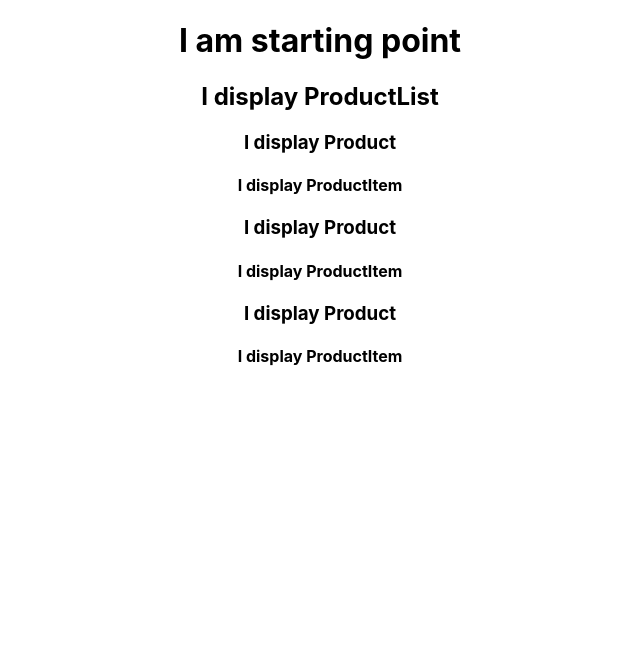
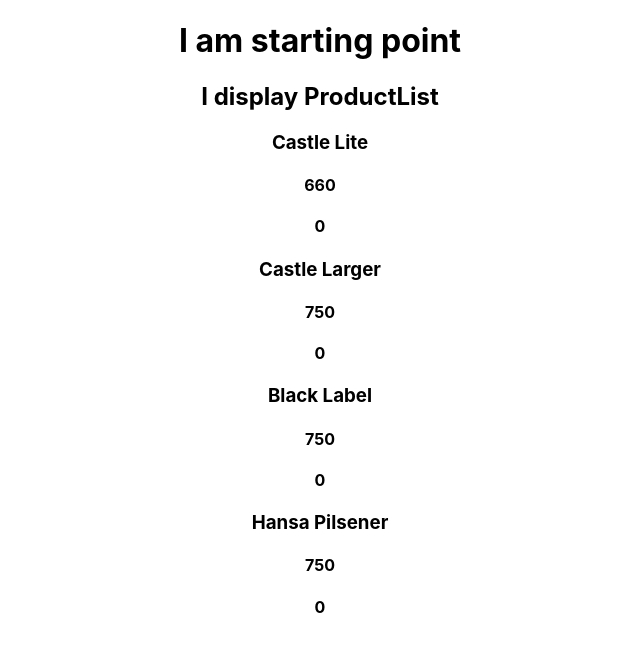
Before and after one commit to tabs150/inventroid, a React (Create React App) app: page / in a window 1280 px wide. Shown: the top 652 px of the page, without its empty margins (320-960 px from the left). Built offline with nearby package versions, Linux system fonts and the light colour scheme.

Commit message:
Displayed data in components

```diff
--- a/src/App.js
+++ b/src/App.js
@@ -5,25 +5,25 @@
 function App() {
   const [items, setItems] = useState([
     {
-      item: 'Castle Lite',
+      name: 'Castle Lite',
       volume: 660,
       inStock: false,
       quantity: 0
     },
     {
-      item: 'Castle Larger',
+      name: 'Castle Larger',
       volume: 750,
       inStock: false,
       quantity: 0
     },
     {
-      item: 'Black Label',
+      name: 'Black Label',
       volume: 750,
       inStock: false,
       quantity: 0
     },
     {
-      item: 'Hansa Pilsener',
+      name: 'Hansa Pilsener',
       volume: 750,
       inStock: false,
       quantity: 0
@@ -32,7 +32,7 @@
   return (
     <div className='App'>
       <h1>I am starting point</h1>
-      <ProductList />
+      <ProductList value={items} />
     </div>
   );
 }
--- a/src/components/Product.js
+++ b/src/components/Product.js
@@ -1,11 +1,11 @@
 import React from 'react';
 import ProductItem from './ProductItem';
 
-function Product() {
+function Product({ index, item }) {
   return (
     <div>
-      <h3>I display Product</h3>
-      <ProductItem />
+      <h3>{item.name}</h3>
+      <ProductItem value={item} />
     </div>
   );
 }
--- a/src/components/ProductItem.js
+++ b/src/components/ProductItem.js
@@ -1,9 +1,10 @@
 import React from 'react';
 
-function ProductItem() {
+function ProductItem({ value }) {
   return (
     <div>
-      <h4>I display ProductItem</h4>
+      <h4>{value.volume}</h4>
+      <h4>{value.quantity}</h4>
     </div>
   );
 }
--- a/src/components/ProductList.js
+++ b/src/components/ProductList.js
@@ -1,13 +1,13 @@
 import React from 'react';
 import Product from './Product';
 
-function ProductList() {
+function ProductList({ value }) {
   return (
     <div>
       <h2>I display ProductList</h2>
-      <Product />
-      <Product />
-      <Product />
+      {value.map((item, index) => (
+        <Product key={index} index={index} item={item} />
+      ))}
     </div>
   );
 }
```
